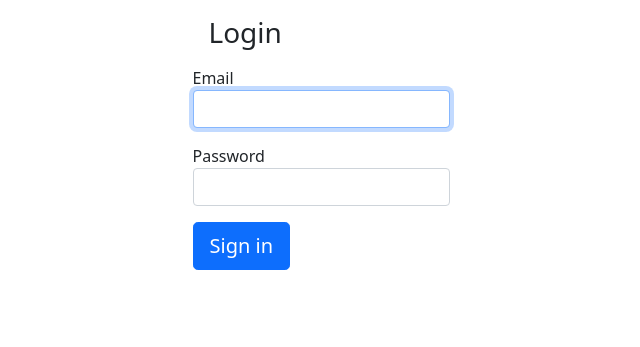
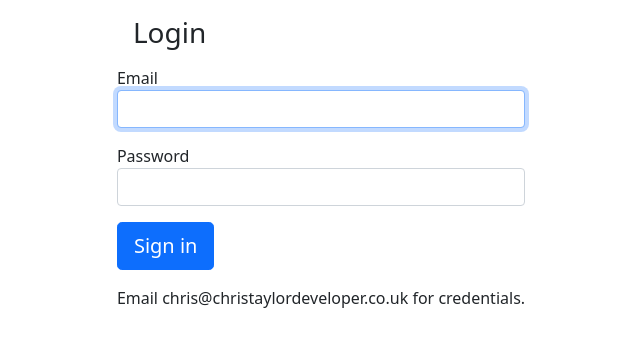
Before and after one commit to ChrisTaylorDeveloper/symfony-client-demos, a Symfony app: template templates/security/login.html.twig in a window 1280 px wide. Shown: the top 347 px of the page, without its empty margins (319-959 px from the left). Run offline with Twig, Linux system fonts and the light colour scheme; the template is opened without the code that fills it, so the values that code supplies are empty; some libraries are stand-ins or nearby versions.

Commit message:
Add my email to login screen.

```diff
--- a/templates/security/login.html.twig
+++ b/templates/security/login.html.twig
@@ -23,6 +23,7 @@
         </div>
         <input type="hidden" name="_csrf_token" value="{{ csrf_token('authenticate') }}">
         <button class="btn btn-lg btn-primary" type="submit">Sign in</button>
+        <p class="mt-3">Email chris@christaylordeveloper.co.uk for credentials.</p>
     </form>
 </div>
 {% endblock %}
```
